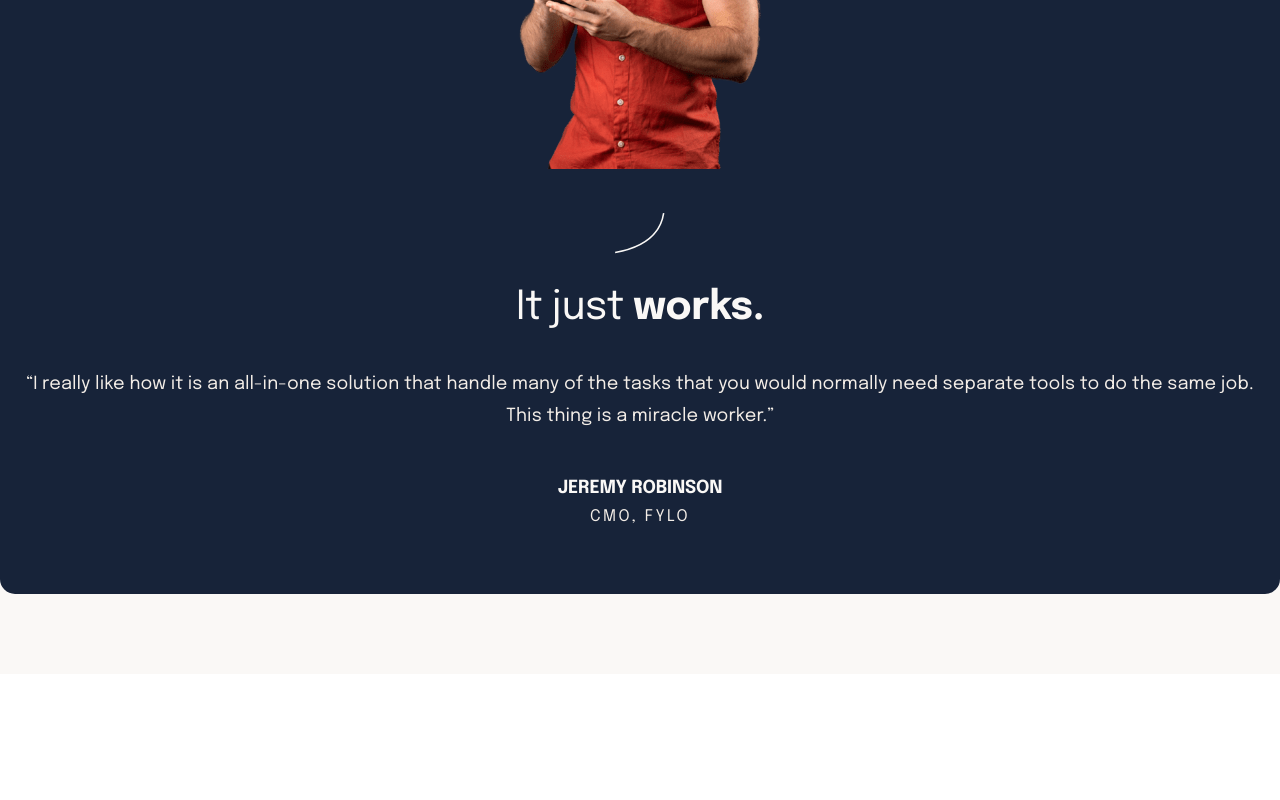
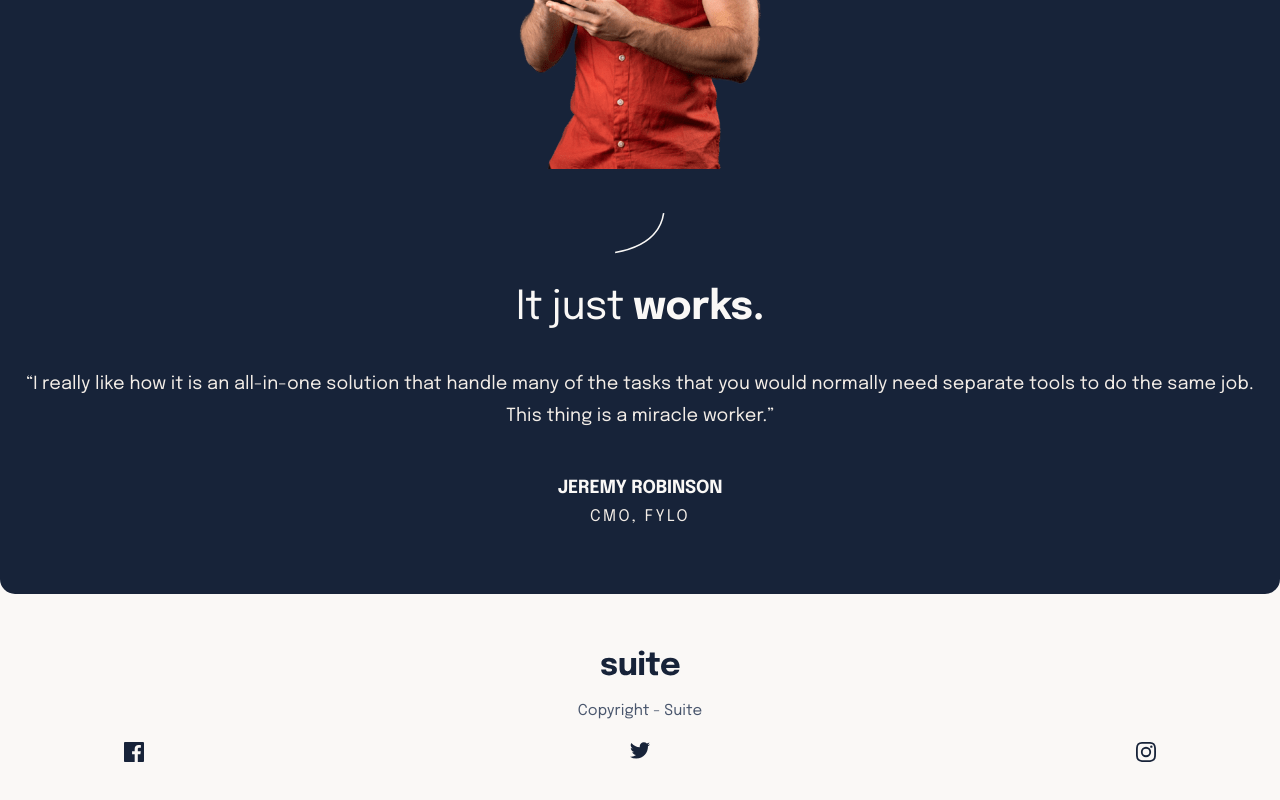
Before and after one commit to waldekglaz/suite-landing-page, a React (Create React App) app: page / in a window 1280 px wide. Shown: the part 1547-2347 px from the top of the page. Before the commit the page ends 2221 px from the top, so only its background shows below. Built offline with nearby package versions, Linux system fonts and the light colour scheme.

Commit message:
footer 375px

```diff
--- a/src/App.css
+++ b/src/App.css
@@ -1,6 +1,6 @@
 .App {
   text-align: center;
-  padding: 24px 0 80px;
+  padding: 24px 0;
   background-color: #faf8f6;
 }
 .text--bold {
--- a/src/App.js
+++ b/src/App.js
@@ -1,4 +1,5 @@
 import "./App.css";
+import Footer from "./components/footer/Footer";
 import Header from "./components/header/Header";
 import Hero from "./components/hero/Hero";
 import Main from "./components/main/Main";
@@ -9,6 +10,7 @@ function App() {
       <Header />
       <Hero />
       <Main />
+      <Footer />
     </div>
   );
 }
--- /dev/null
+++ b/src/components/footer/Footer.css
@@ -0,0 +1,13 @@
+.footer {
+  padding: 3.5rem 7.75rem;
+}
+.footer__text {
+  font-size: 0.9375rem;
+  line-height: 32px;
+  letter-spacing: 0.08px;
+  color: #49566d;
+}
+.social-icons {
+  display: flex;
+  justify-content: space-between;
+}
--- /dev/null
+++ b/src/components/footer/Footer.js
@@ -0,0 +1,35 @@
+import React from "react";
+import Logo from "../logo/Logo";
+import SocialIcon from "./SocialIcon";
+import "./Footer.css";
+import facebook from "../../assets/icon-facebook.svg";
+import twitter from "../../assets/icon-twitter.svg";
+import instagram from "../../assets/icon-instagram.svg";
+
+const Footer = () => {
+  return (
+    <footer className="footer">
+      <Logo />
+      <p className="footer__text">Copyright - Suite</p>
+      <div className="social-icons">
+        <SocialIcon
+          src={facebook}
+          href="https://www.facebook.com/
+"
+        />
+        <SocialIcon
+          src={twitter}
+          href="https://twitter.com/
+"
+        />
+        <SocialIcon
+          src={instagram}
+          href="https://www.instagram.com/
+"
+        />
+      </div>
+    </footer>
+  );
+};
+
+export default Footer;
--- /dev/null
+++ b/src/components/footer/SocialIcon.js
@@ -0,0 +1,11 @@
+import React from "react";
+
+const SocialIcon = (props) => {
+  return (
+    <a href={props.href} className="social" target="_blank" rel="noreferrer">
+      <img src={props.src} alt="icon" />
+    </a>
+  );
+};
+
+export default SocialIcon;
```
